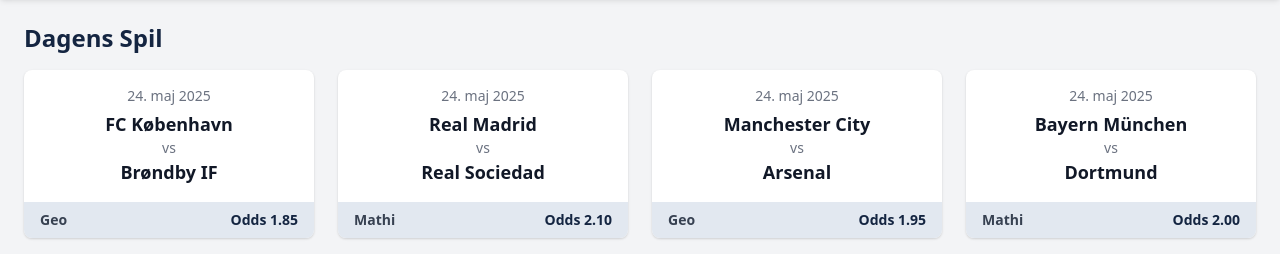
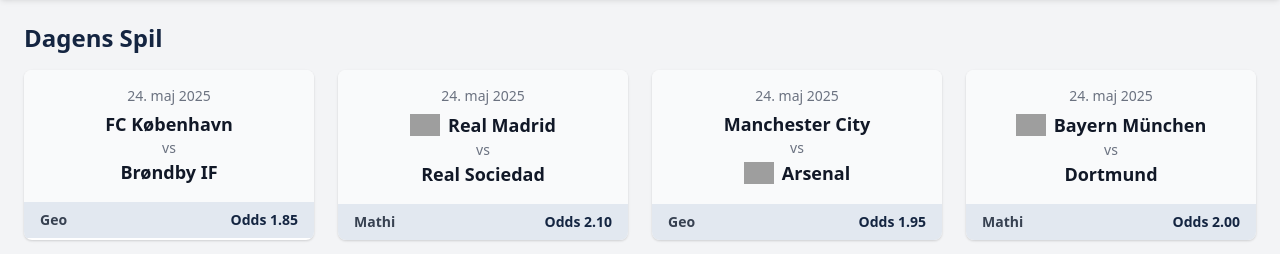
Before and after one commit to phillip1407/geos-betting, a plain HTML site: page dagens-spil.html in a window 1280 px wide. Shown: the part 154-408 px from the top of the page. Drawn offline with nearby package versions, Linux system fonts and the light colour scheme; grey boxes are pictures that could not be loaded.

Commit message:
Update dagens-spil.html

```diff
--- a/dagens-spil.html
+++ b/dagens-spil.html
@@ -9,6 +9,7 @@
     :root {
       --main-color: #142541;
       --bottom-box-color: #e2e8f0;
+      --top-box-color: #f9fafb;
     }
     .bg-main { background-color: var(--main-color); }
     .text-main { color: var(--main-color); }
@@ -25,6 +26,11 @@
       transform: translateY(-4px);
       transition: all 0.3s ease;
       box-shadow: 0 10px 15px rgba(0, 0, 0, 0.1);
+    }
+    .team-logo {
+      width: 30px;
+      height: 30px;
+      object-fit: contain;
     }
   </style>
 </head>
@@ -57,7 +63,7 @@
       <h2 class="text-2xl font-bold text-main mb-4">Dagens Spil</h2>
       <div class="grid grid-cols-1 md:grid-cols-2 lg:grid-cols-4 gap-6">
         <div class="bg-white rounded-lg overflow-hidden shadow box-hover">
-          <div class="p-4 text-center">
+          <div class="p-4 text-center" style="background-color: var(--top-box-color);">
             <p class="text-sm text-gray-500 mb-1">24. maj 2025</p>
             <p class="text-lg font-bold">FC København</p>
             <p class="text-sm text-gray-500">vs</p>
@@ -68,10 +74,14 @@
             <span class="font-bold text-main">Odds 1.85</span>
           </div>
         </div>
+
         <div class="bg-white rounded-lg overflow-hidden shadow box-hover">
-          <div class="p-4 text-center">
+          <div class="p-4 text-center" style="background-color: var(--top-box-color);">
             <p class="text-sm text-gray-500 mb-1">24. maj 2025</p>
-            <p class="text-lg font-bold">Real Madrid</p>
+            <div class="flex items-center justify-center gap-2">
+              <img src="https://upload.wikimedia.org/wikipedia/en/thumb/5/56/Real_Madrid_CF.svg/1200px-Real_Madrid_CF.svg.png" alt="Real Madrid" class="team-logo" />
+              <p class="text-lg font-bold">Real Madrid</p>
+            </div>
             <p class="text-sm text-gray-500">vs</p>
             <p class="text-lg font-bold">Real Sociedad</p>
           </div>
@@ -80,22 +90,30 @@
             <span class="font-bold text-main">Odds 2.10</span>
           </div>
         </div>
+
         <div class="bg-white rounded-lg overflow-hidden shadow box-hover">
-          <div class="p-4 text-center">
+          <div class="p-4 text-center" style="background-color: var(--top-box-color);">
             <p class="text-sm text-gray-500 mb-1">24. maj 2025</p>
             <p class="text-lg font-bold">Manchester City</p>
             <p class="text-sm text-gray-500">vs</p>
-            <p class="text-lg font-bold">Arsenal</p>
+            <div class="flex items-center justify-center gap-2">
+              <img src="https://upload.wikimedia.org/wikipedia/en/thumb/5/53/Arsenal_FC.svg/1200px-Arsenal_FC.svg.png" alt="Arsenal" class="team-logo" />
+              <p class="text-lg font-bold">Arsenal</p>
+            </div>
           </div>
           <div class="bg-gray-200 flex justify-between items-center px-4 py-2 text-sm" style="background-color: var(--bottom-box-color);">
             <span class="font-semibold text-gray-700">Geo</span>
             <span class="font-bold text-main">Odds 1.95</span>
           </div>
         </div>
+
         <div class="bg-white rounded-lg overflow-hidden shadow box-hover">
-          <div class="p-4 text-center">
+          <div class="p-4 text-center" style="background-color: var(--top-box-color);">
             <p class="text-sm text-gray-500 mb-1">24. maj 2025</p>
-            <p class="text-lg font-bold">Bayern München</p>
+            <div class="flex items-center justify-center gap-2">
+              <img src="https://upload.wikimedia.org/wikipedia/commons/thumb/8/8d/FC_Bayern_M%C3%BCnchen_logo_%282024%29.svg/1200px-FC_Bayern_M%C3%BCnchen_logo_%282024%29.svg.png" alt="Bayern" class="team-logo" />
+              <p class="text-lg font-bold">Bayern München</p>
+            </div>
             <p class="text-sm text-gray-500">vs</p>
             <p class="text-lg font-bold">Dortmund</p>
           </div>
```
